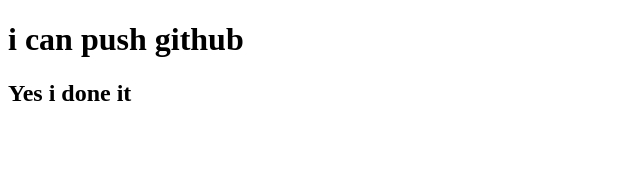
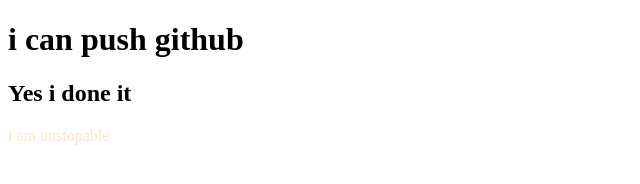
Before and after one commit to kibria282096/my-first-rep, a plain HTML site: page index.html in a window 1280 px wide. Shown: the full height of the page, 0-640 px from the left. Drawn offline with Linux system fonts and the light colour scheme.

Commit message:
style added

```diff
--- a/index.html
+++ b/index.html
@@ -5,9 +5,11 @@
     <meta http-equiv="X-UA-Compatible" content="IE=edge">
     <meta name="viewport" content="width=device-width, initial-scale=1.0">
     <title>My first rep</title>
+    <link rel="stylesheet"href="style.css">
 </head>
 <body>
     <h1>i can push github</h1>
     <h2>Yes i done it</h2>
+    <p>i am unstopable</p>
 </body>
 </html>
--- /dev/null
+++ b/style.css
@@ -0,0 +1,3 @@
+p{
+    color: bisque;
+}
```
